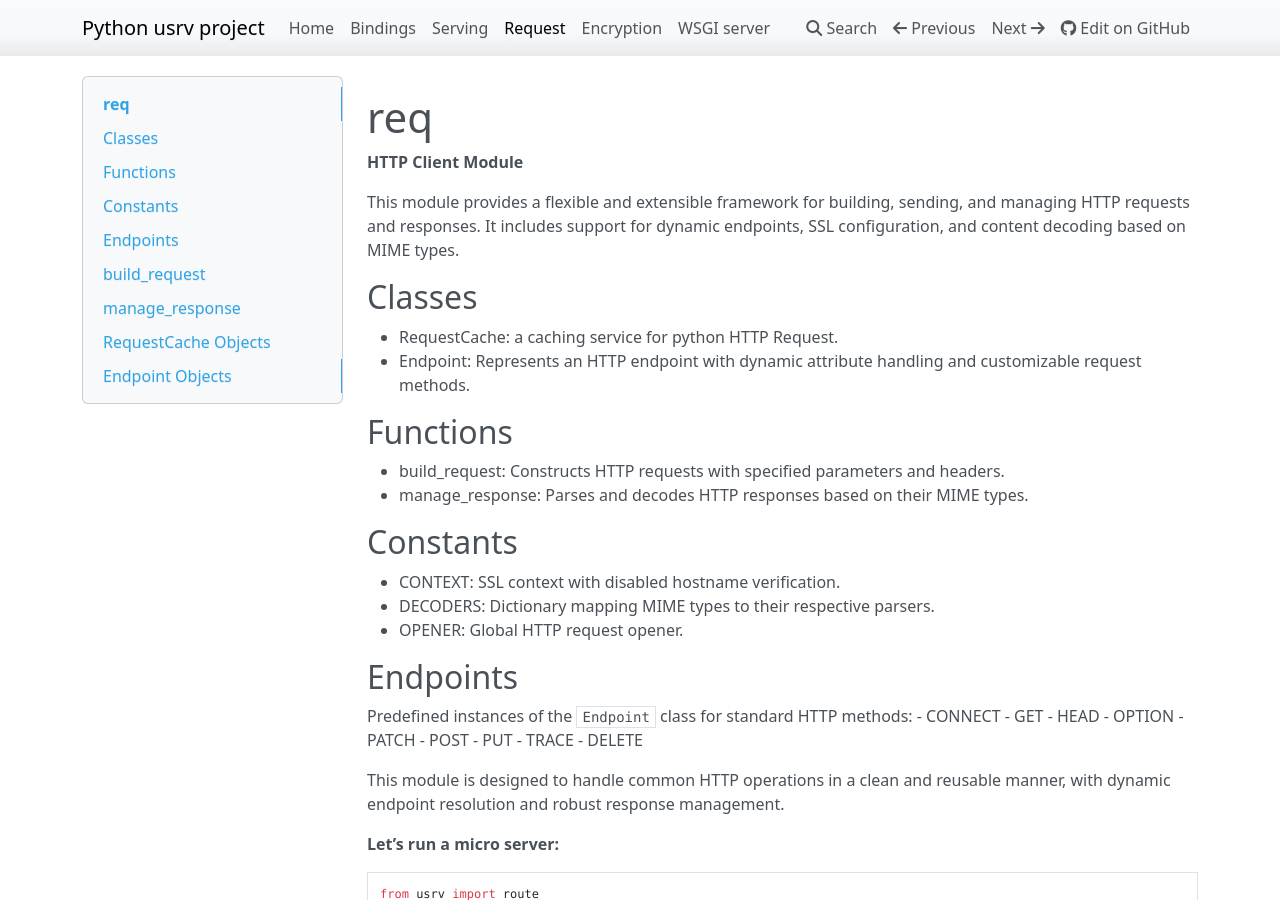
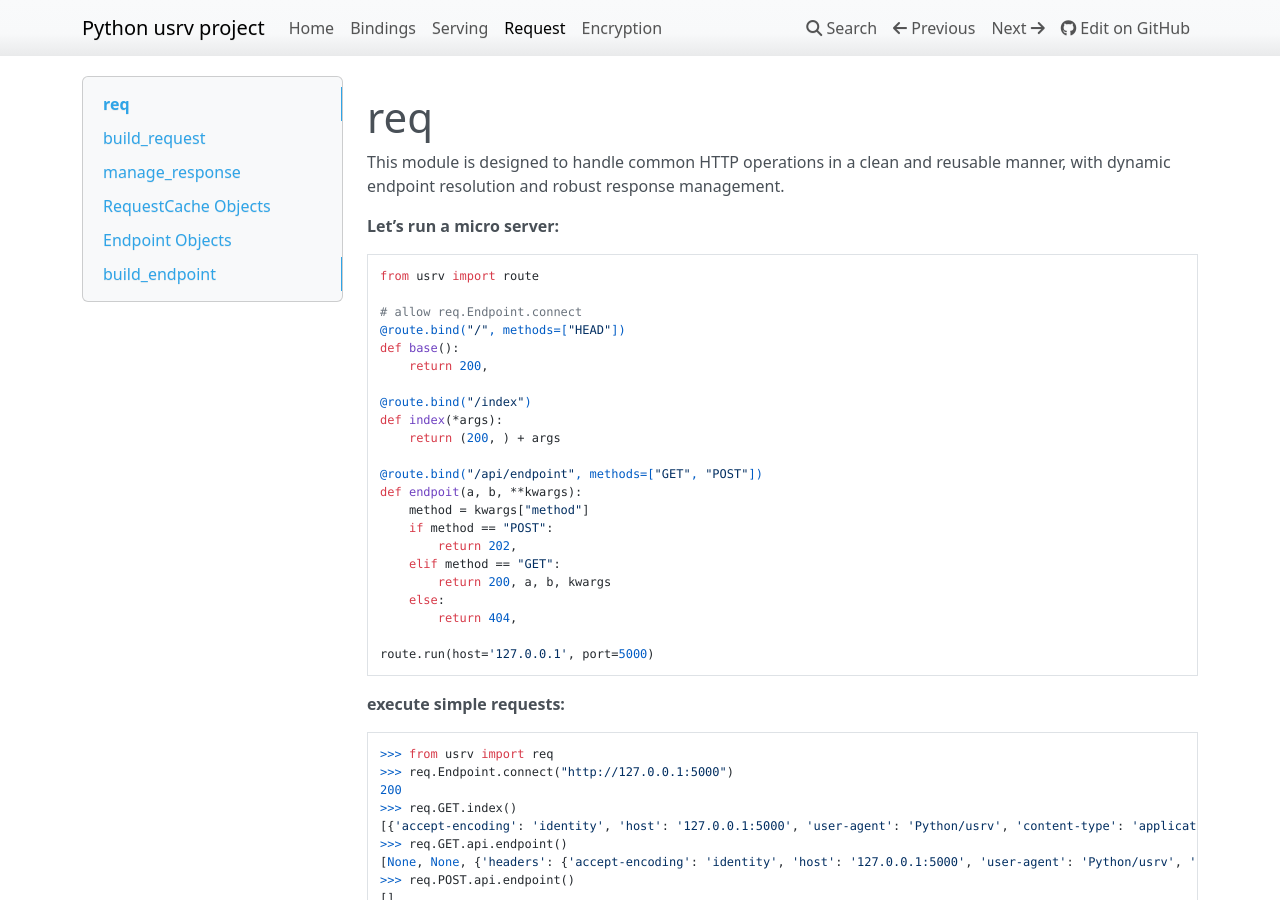
Before and after one commit to Moustikitos/micro-server, an MkDocs documentation site: the page built from docs/request.md, in a window 1280 px wide and 900 px high. Built offline with MkDocs 1.6.1, drawn with Linux system fonts in a browser that asks for light colours; nearby versions of some CDN libraries; some of the changed text lies outside the part shown.

Commit message:
doc: documetation update

````diff
--- a/docs/request.md
+++ b/docs/request.md
@@ -1,41 +1,6 @@
 <a id="usrv.req"></a>
 
 # req
-
-__HTTP Client Module__
-
-
-This module provides a flexible and extensible framework for building, sending,
-and managing HTTP requests and responses. It includes support for dynamic
-endpoints, SSL configuration, and content decoding based on MIME types.
-
-## Classes
-  - RequestCache: a caching service for python HTTP Request.
-  - Endpoint: Represents an HTTP endpoint with dynamic attribute handling and
-    customizable request methods.
-
-## Functions
-  - build_request: Constructs HTTP requests with specified parameters and
-    headers.
-  - manage_response: Parses and decodes HTTP responses based on their MIME
-    types.
-
-## Constants
-  - CONTEXT: SSL context with disabled hostname verification.
-  - DECODERS: Dictionary mapping MIME types to their respective parsers.
-  - OPENER: Global HTTP request opener.
-
-## Endpoints
-Predefined instances of the `Endpoint` class for standard HTTP methods:
-  - CONNECT
-  - GET
-  - HEAD
-  - OPTION
-  - PATCH
-  - POST
-  - PUT
-  - TRACE
-  - DELETE
 
 This module is designed to handle common HTTP operations in a clean and
 reusable manner, with dynamic endpoint resolution and robust response
@@ -271,3 +236,26 @@ Tests connection to a peer endpoint and store it if success.
 **Returns**:
 
   typing.Union[int, bool]: HTTP status code or False on failure.
+
+<a id="usrv.req.build_endpoint"></a>
+
+## build\_endpoint
+
+```python
+def build_endpoint(http_req: str = "GET",
+                   encoder: Callable = json.dumps,
+                   timeout: int = Endpoint.timeout) -> Endpoint
+```
+
+Creates a root endpoint.
+
+**Arguments**:
+
+- `http_req` _str_ - Name of HTTP method (i.e. HEAD, GET, POST etc...).
+- `encoder` _Callable_ - Data encoder function to use.
+- `timeout` _int_ - Request timeout in seconds.
+
+
+**Returns**:
+
+- `Endpoint` - Root endpoint.
--- a/mkdocs.yml
+++ b/mkdocs.yml
@@ -13,7 +13,6 @@ nav:
 - Serving: serving.md
 - Request: request.md
 - Encryption: encryption.md
-- WSGI server: wsgi-server.md
 repo_name: GitHub
 repo_url: https://github.com/Moustikitos/micro-server
 site_name: Python usrv project
--- a/pydoc-markdown.yml
+++ b/pydoc-markdown.yml
@@ -46,8 +46,6 @@ renderer:
     - title: Encryption
       contents:
       - usrv.secp256k1.*
-    - title: WSGI server
-      source: ./docs/wsgi-server.md
 
   mkdocs_config:
     site_name: Python usrv project
````
Also changed, not shown: README.md (+7 -2 lines), docs/encryption.md (+51 -1 lines), docs/index.md (+10 -4 lines), docs/wsgi-server.md (added, +23 -0 lines), 2 other files.
